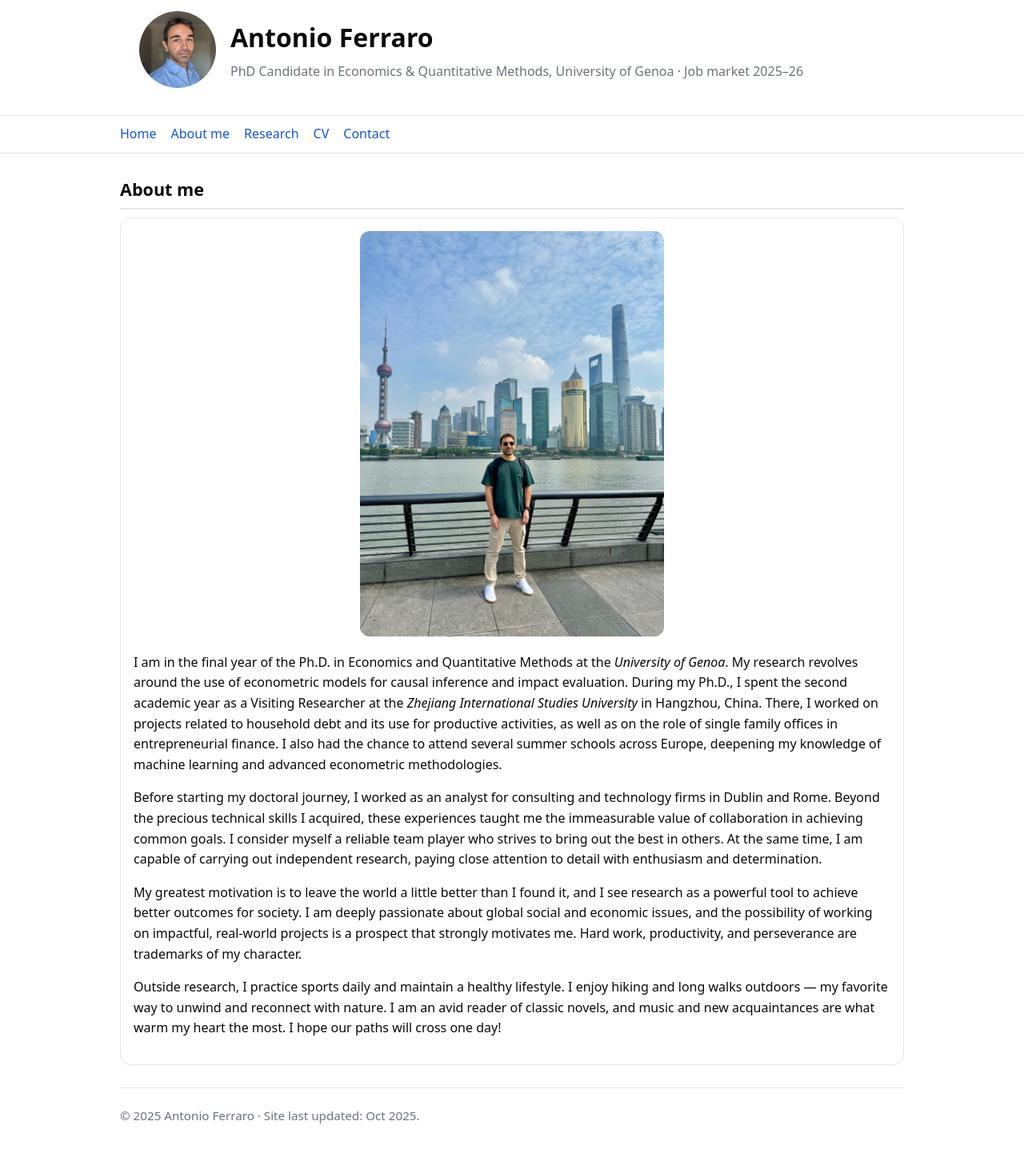
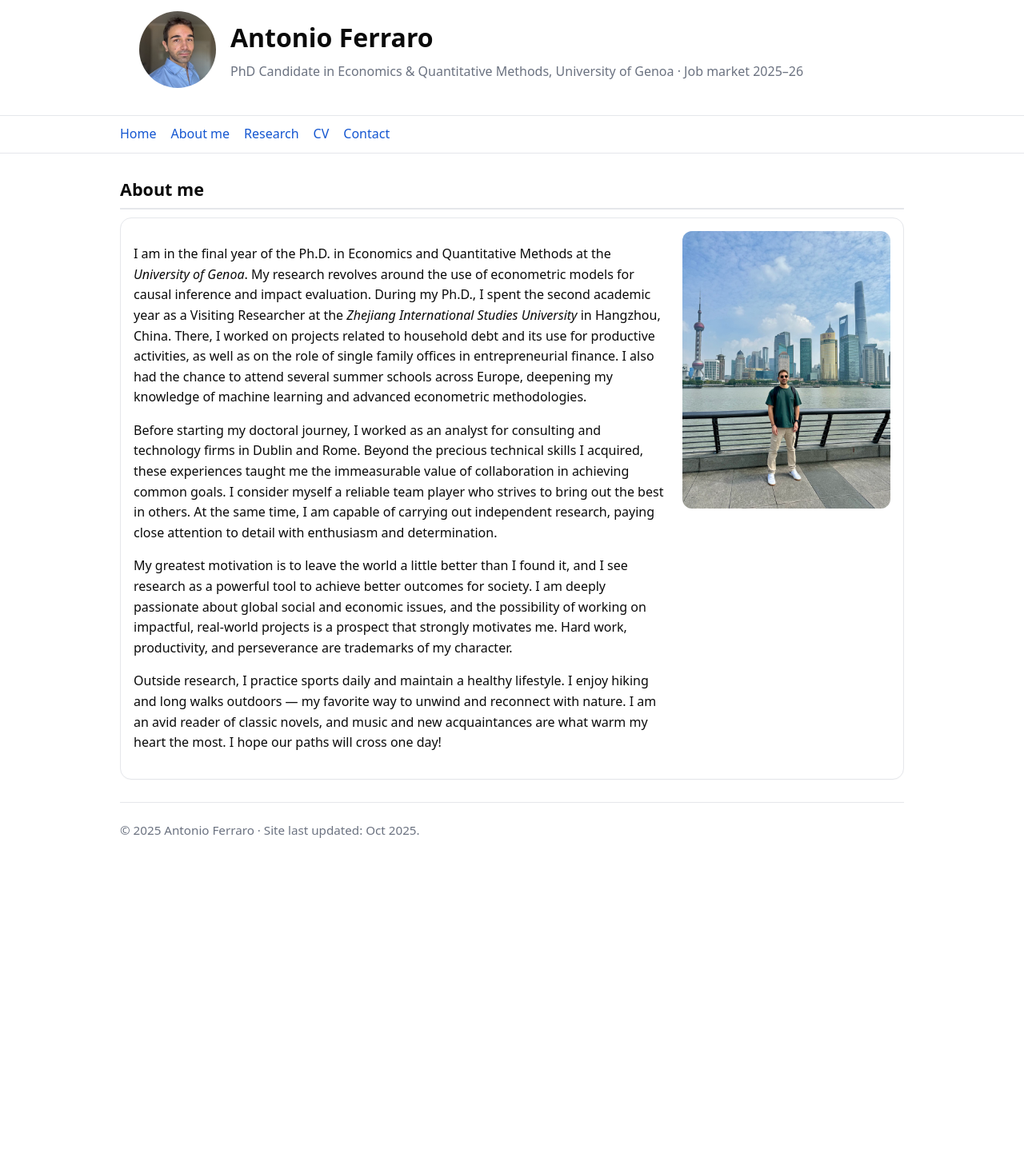
Before and after one commit to ferraroantonio/ferraroantonio.github.io, a Jekyll site: the page built from about.md, in a window 1280 px wide. Shown: the whole page at 80% size. Built offline with Jekyll 4.4.1, drawn with Linux system fonts in a browser that asks for light colours; after the commit the page ends 1090 px from its top, so only the background shows below that.

Commit message:
Update about.md

```diff
--- a/about.md
+++ b/about.md
@@ -6,11 +6,8 @@ description: "More about Antonio Ferraro — background, research journey, and m
 ---
 <section id="about-full">
   <h2>About me</h2>
-  <div class="card" style="text-align:center;">
-    <img src="{{ '/assets/antonio_shanghai.jpg' | relative_url }}"
-         alt="Antonio Ferraro in Shanghai"
-         style="width:60%; max-width:380px; border-radius:12px; margin:0 auto 20px auto; display:block;">
-    <div style="text-align:left;">
+  <div class="card" style="display:flex; flex-wrap:wrap; align-items:flex-start; gap:18px;">
+    <div style="flex:1 1 400px; min-width:260px;">
       <p>I am in the final year of the Ph.D. in Economics and Quantitative Methods at the <em>University of Genoa</em>. My research revolves around the use of econometric models for causal inference and impact evaluation. During my Ph.D., I spent the second academic year as a Visiting Researcher at the <em>Zhejiang International Studies University</em> in Hangzhou, China. There, I worked on projects related to household debt and its use for productive activities, as well as on the role of single family offices in entrepreneurial finance. I also had the chance to attend several summer schools across Europe, deepening my knowledge of machine learning and advanced econometric methodologies.</p>
 
       <p>Before starting my doctoral journey, I worked as an analyst for consulting and technology firms in Dublin and Rome. Beyond the precious technical skills I acquired, these experiences taught me the immeasurable value of collaboration in achieving common goals. I consider myself a reliable team player who strives to bring out the best in others. At the same time, I am capable of carrying out independent research, paying close attention to detail with enthusiasm and determination.</p>
@@ -19,5 +16,9 @@ description: "More about Antonio Ferraro — background, research journey, and m
 
       <p>Outside research, I practice sports daily and maintain a healthy lifestyle. I enjoy hiking and long walks outdoors — my favorite way to unwind and reconnect with nature. I am an avid reader of classic novels, and music and new acquaintances are what warm my heart the most. I hope our paths will cross one day!</p>
     </div>
+
+    <img src="{{ '/assets/antonio_shanghai.jpg' | relative_url }}"
+         alt="Antonio Ferraro in Shanghai"
+         style="flex:0 0 260px; max-width:260px; height:auto; border-radius:12px; margin-left:auto;">
   </div>
 </section>
```
